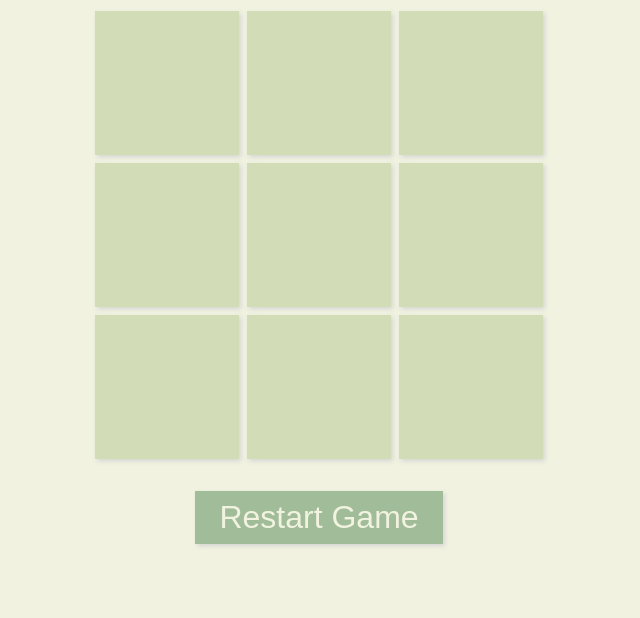
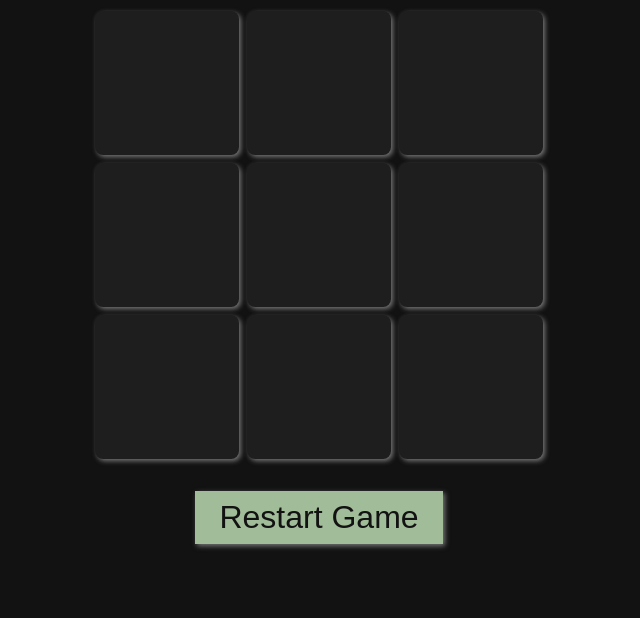
Before and after one commit to code-yashkumar/mini_projects, a plain HTML site: page Tic-tac-toe/index.html in a window 1280 px wide. Shown: the part 182-800 px from the top of the page, without its empty margins (321-961 px from the left). Drawn offline with Linux system fonts and the light colour scheme.

Commit message:
JS initialised

```diff
--- a/Tic-tac-toe/index.html
+++ b/Tic-tac-toe/index.html
@@ -7,7 +7,7 @@
     <link href="https://fonts.googleapis.com/css2?family=Poppins:wght@300;400;600&display=swap" rel="stylesheet">
     <title>Tic-Tac-Toe</title>
 </head>
-<body>
+<body class="dark">
     <h1>Tic-Tac-Toe</h1>
     <div class="game-board">
         <button class="cell"></button>
--- a/Tic-tac-toe/script.js
+++ b/Tic-tac-toe/script.js
@@ -0,0 +1,5 @@
+let cell=document.querySelectorAll(".cell");
+let rst=document.getElementById("rst-btn");
+
+let turnX=true;
+let turn0=!turnX;
--- a/Tic-tac-toe/styles.css
+++ b/Tic-tac-toe/styles.css
@@ -13,6 +13,24 @@
   --gray-200: #e5e5e5;
   --gray-300: #d4d4d4;
 }
+
+body.dark {
+  --pr-O: #ffae00;
+  --pr-X: #3b87ea;
+
+  --bg: #121212;
+  --box: #1e1e1e;
+  --myAcc: #282828;
+
+  --accent: #A1BC98;
+  --heading: #e0e0e0;
+  --text: #f0f0f0;
+
+  --gray-100: #333333;
+  --gray-200: #555555;
+  --gray-300: #777777;
+}
+
 
 *{
     margin: 0;
@@ -54,6 +72,7 @@ h1{
   border: none;
   box-shadow: var(--gray-300) 2px 2px 5px; /* fix shadow later */
   cursor: pointer;
+  border-radius: 1vmin;
 }
 
 .cell:hover {
```
